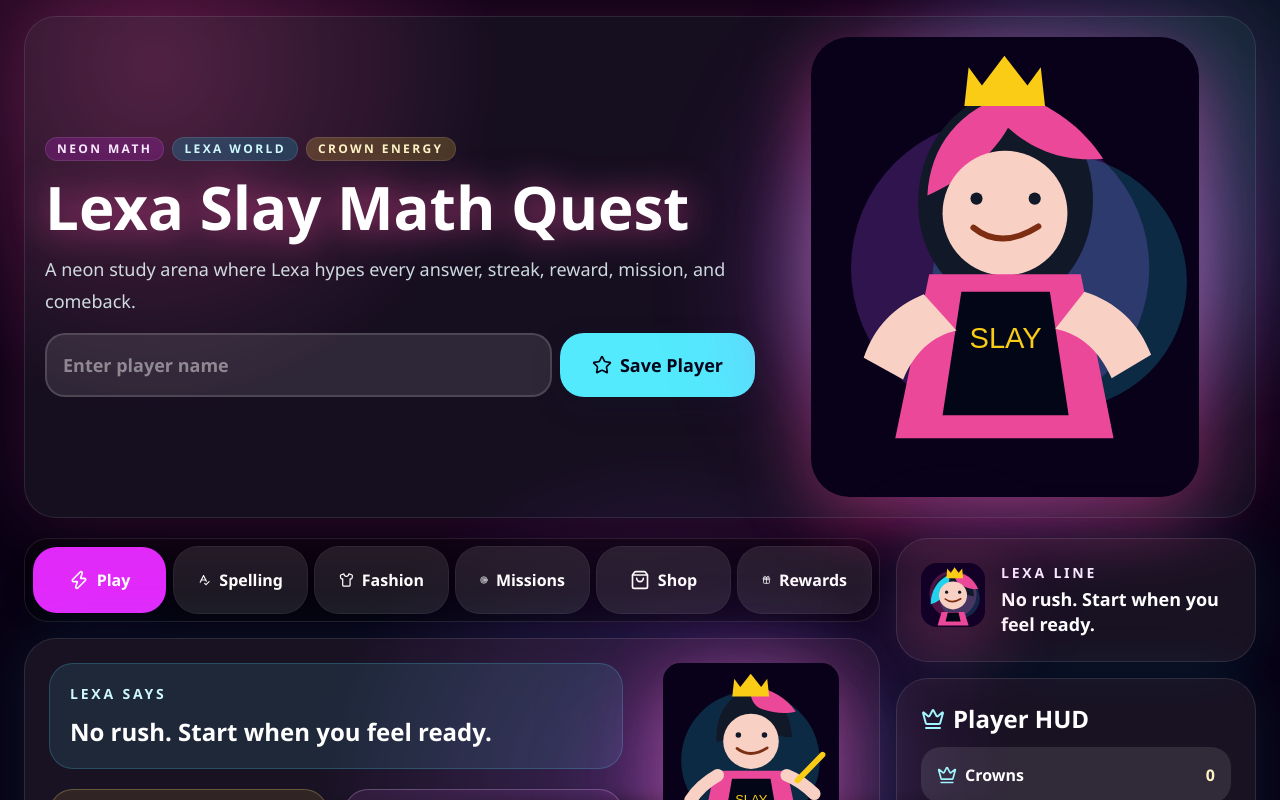
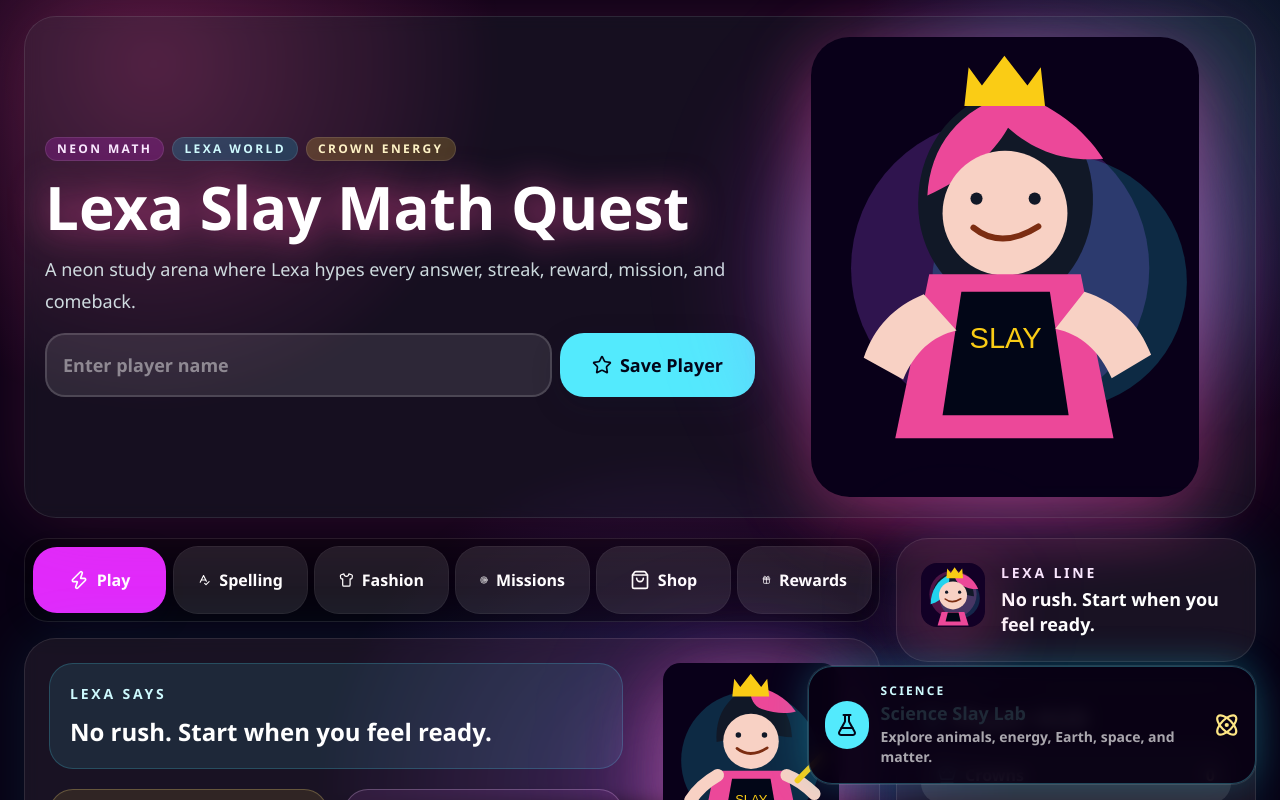
Before and after one commit to titanmarketingllc/lexa_slay_math, a Next.js app: page / in a window 1280 px wide. Shown: the top 800 px of the page. Built offline with nearby package versions, Linux system fonts and the light colour scheme.

Commit message:
Add Science Slay Lab entry component

```diff
--- /dev/null
+++ b/components/science-entry-point.tsx
@@ -0,0 +1,23 @@
+import Link from "next/link";
+import { Atom, FlaskConical } from "lucide-react";
+
+export default function ScienceEntryPoint() {
+  return (
+    <Link
+      href="/science"
+      className="fixed bottom-4 left-4 right-4 z-30 mx-auto flex max-w-xl items-center justify-between gap-4 rounded-[1.5rem] border border-cyan-300/30 bg-[#080013]/90 p-4 text-white shadow-[0_0_38px_rgba(34,211,238,0.28)] ring-1 ring-white/10 backdrop-blur md:left-auto md:right-6 md:max-w-md"
+    >
+      <span className="flex items-center gap-3">
+        <span className="grid h-12 w-12 place-items-center rounded-full bg-cyan-300 text-slate-950">
+          <FlaskConical className="h-6 w-6" />
+        </span>
+        <span>
+          <span className="block text-xs font-black uppercase tracking-[0.18em] text-cyan-100">Science</span>
+          <span className="block text-lg font-black">Science Slay Lab</span>
+          <span className="block text-sm font-semibold text-white/65">Explore animals, energy, Earth, space, and matter.</span>
+        </span>
+      </span>
+      <Atom className="h-7 w-7 text-amber-200" />
+    </Link>
+  );
+}
```
